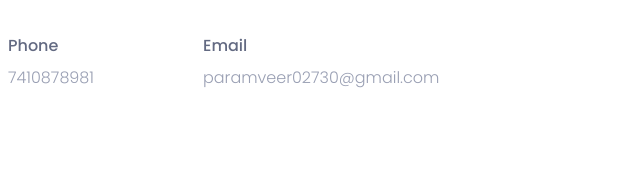
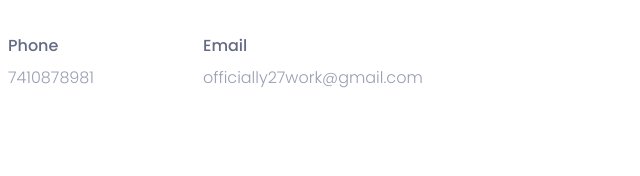
Before and after one commit to ParamSunny/Portfolio, a plain HTML site: page index.html in a window 1280 px wide. Shown: the part 1444-1620 px from the top of the page, 62-702 px from the left. Drawn offline with nearby package versions, Linux system fonts and the light colour scheme.

Commit message:
Update index.html

```diff
--- a/index.html
+++ b/index.html
@@ -139,7 +139,7 @@
 									<div class="col-sm-4">
 										<div class="single-about-add-info">
 											<h3>email</h3>
-											<p>paramveer02730@gmail.com</p>
+											<p>officially27work@gmail.com</p>
 										</div>
 									</div>
 								</div>
```
